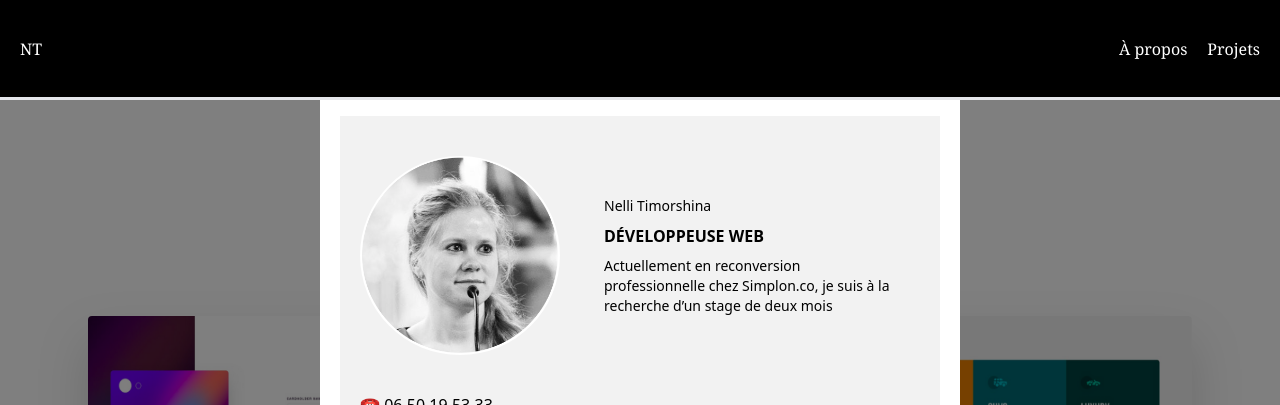
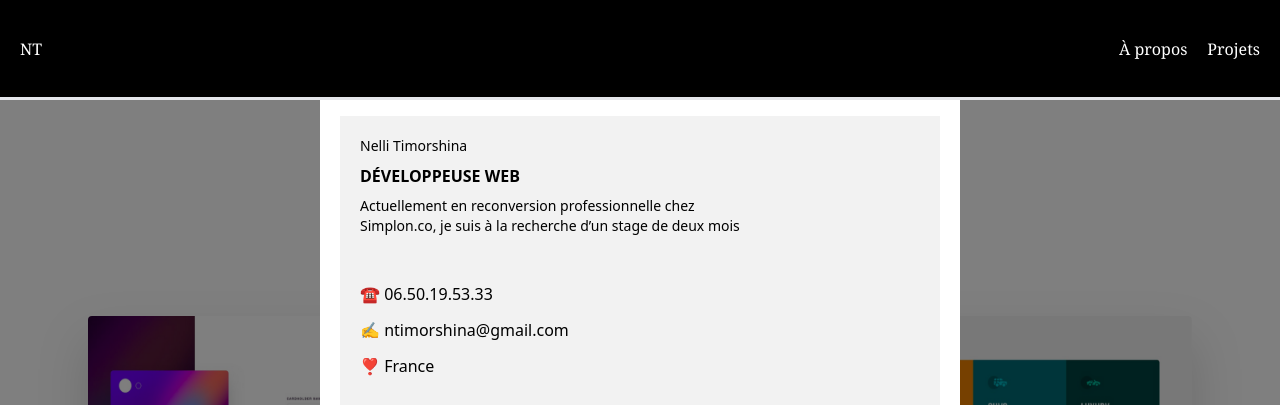
Before and after one commit to Raftouch/nelli-portfolio, a React (Create React App) app: page /projects in a window 1280 px wide. Both pictures are taken after a click on the button 1239 px from the left and 505 px from the top of the page. Shown: the top 405 px of the page. Built offline with nearby package versions, Linux system fonts and the light colour scheme.

Commit message:
:art: modified code

```diff
--- a/src/components/Resume.tsx
+++ b/src/components/Resume.tsx
@@ -7,17 +7,14 @@ import { Contact } from './Contact'
 export function Resume() {
   return (
     <div className='w-full h-full mt-14 bg-black/5'>
-        <div className='flex gap-11 items-center ml-5 pt-10 flex-wrap'>
-            <img className='max-w-[200px] rounded-full' src={cvpic} alt='' />
-            <div className='max-w-[300px] flex flex-col gap-2'>
-                <p className='text-sm'>Nelli Timorshina</p>
-                <h1 className='uppercase font-bold'>Développeuse web</h1>
-                <p className='text-sm'>Actuellement en reconversion professionnelle chez Simplon.co, je suis à la recherche d’un stage de deux mois</p>
-            </div>
+        <div className='max-w-[450px] flex flex-col gap-2 p-5'>
+            <p className='text-sm'>Nelli Timorshina</p>
+            <h1 className='uppercase font-bold'>Développeuse web</h1>
+            <p className='text-sm'>Actuellement en reconversion professionnelle chez Simplon.co, je suis à la recherche d’un stage de deux mois</p>
         </div>
-        <div className='flex flex-wrap mt-3'>
+        <div className='flex flex-wrap'>
             <div className='w-[250px]'>
-               <Contact />
+                <Contact />
                 <Skills />
             </div>
             <div>
```
